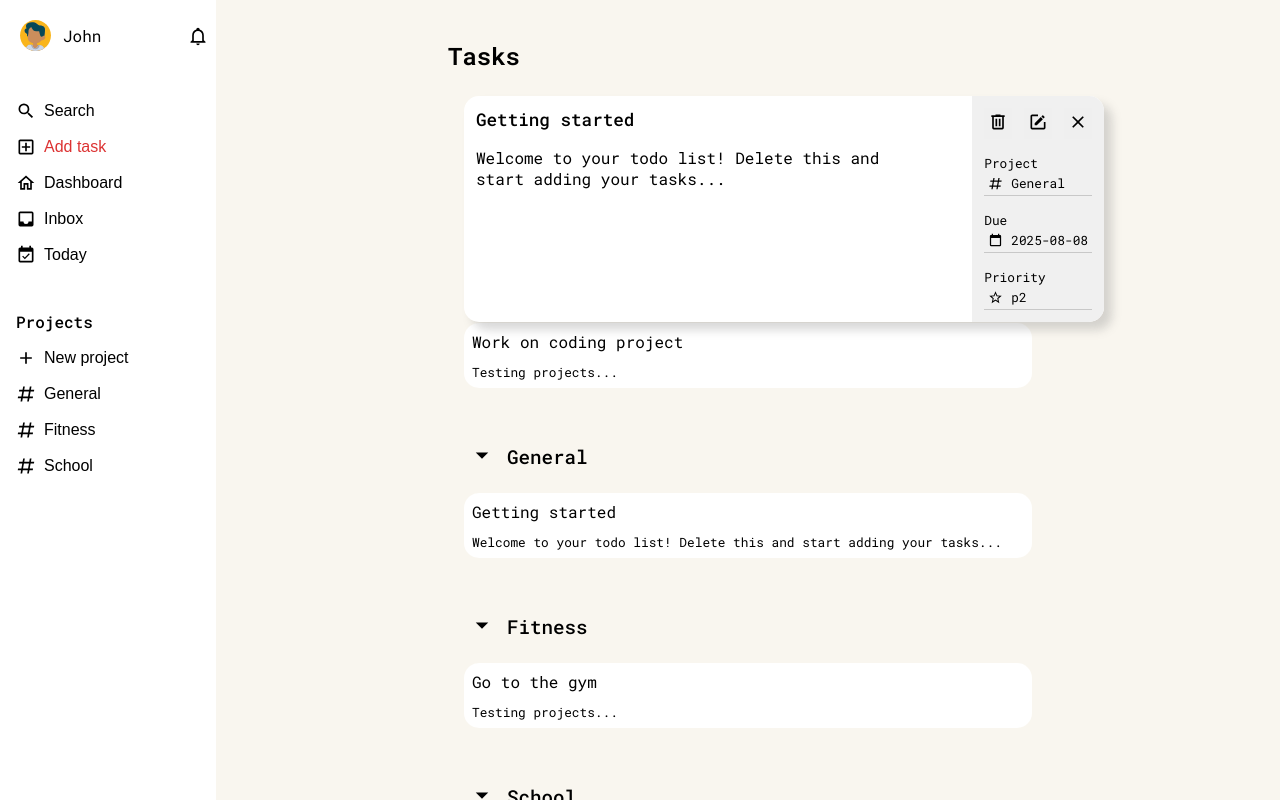
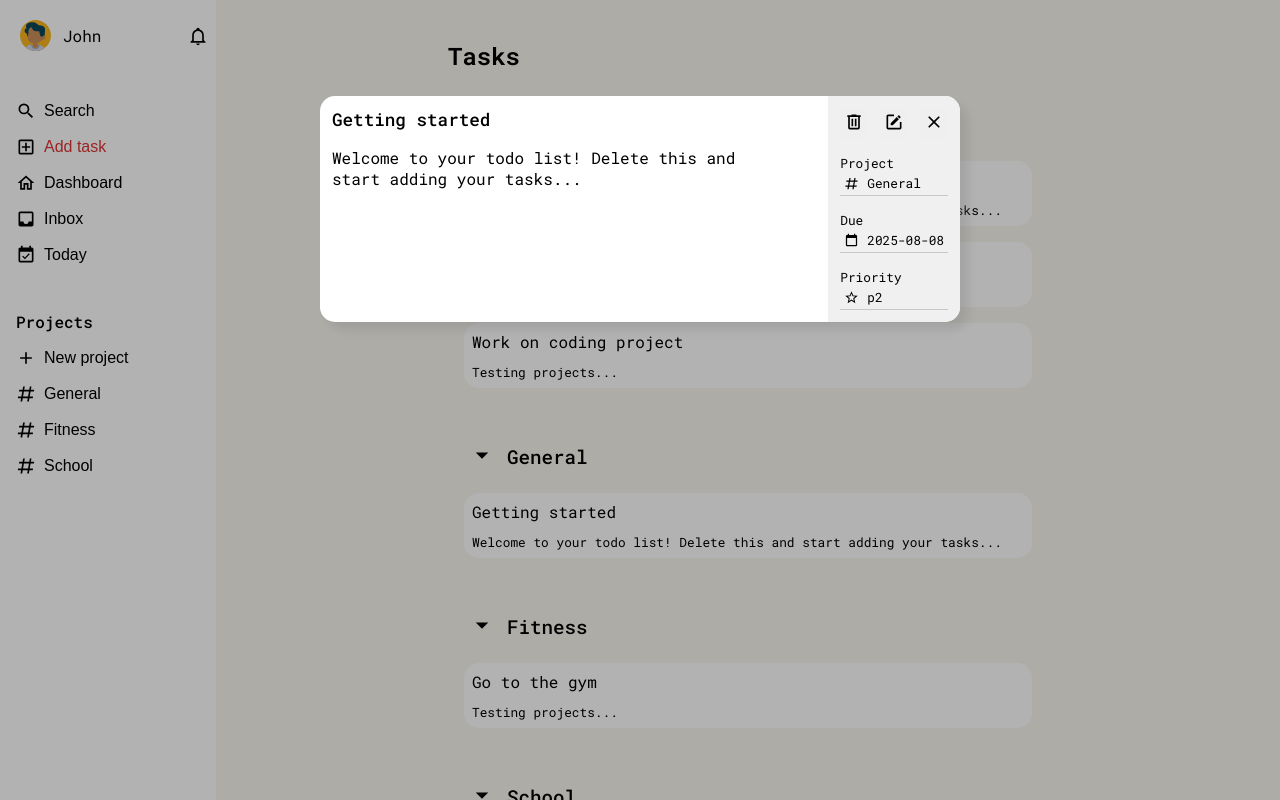
Before and after one commit to tjamescpp/todo-react-app, a React (Vite) app: page / in a window 1280 px wide. Both pictures are taken after a click on the element 748 px from the left and 193 px from the top of the page. Built offline with nearby package versions, Linux system fonts and the light colour scheme.

Commit message:
Added an overlay div
The add task form and task details modals are wrapped in an overlay div that disables the background

```diff
--- a/src/App.css
+++ b/src/App.css
@@ -74,6 +74,20 @@
 /* END OF SIDEBAR  */
 
 /* --- ADD TASK --- */
+
+/* Background overlay */
+.overlay {
+    position: fixed; /* covers the whole viewport */
+    top: 0;
+    left: 0;
+    width: 100%;
+    height: 100%;
+    background: rgba(0, 0, 0, 0.3); /* semi-transparent */
+    display: flex;
+    justify-content: center;
+    align-items: center;
+    z-index: 1000; /* sits above the rest of the app */
+}
 
 #addTaskForm {
     display: block;
@@ -240,7 +254,7 @@ textarea {
     justify-content: space-between;
     position: absolute;
     border-radius: 15px;
-    width: clamp(625px, 50%, 700px);
+    width: clamp(625px, 50%, 750px);
     box-shadow: var(--card-shadow);
     top: 6rem;
     background-color: white;
--- a/src/App.jsx
+++ b/src/App.jsx
@@ -1,5 +1,4 @@
-// import { useState } from 'react';
-import { TasksContext } from './components/tasksContext.js';
+import { useState } from 'react';
 import './App.css';
 import Button from './components/Button';
 import Content from './components/Content';
@@ -11,7 +10,6 @@ import SidebarList from './components/SidebarList';
 import ToDoList from './components/ToDoList.jsx';
 import TaskForm from './components/TaskForm.jsx';
 import { users, tasks } from './data.js';
-import { useState } from 'react';
 
 function App() {
     const [allTasks, setAllTasks] = useState(tasks);
--- a/src/components/Task.jsx
+++ b/src/components/Task.jsx
@@ -46,6 +46,7 @@ export default function Task({ task, handleTaskDeleted }) {
 
 function TaskDetails({ task, handleClose, handleTaskDeleted }) {
     return (
+        <div className="overlay">
             <div id="taskDetails">
                 <div id="detailsTitleDescription">
                     <p id="detailsTitle">{task.title}</p>
@@ -97,6 +98,7 @@ function TaskDetails({ task, handleClose, handleTaskDeleted }) {
                     />
                 </div>
             </div>
+        </div>
     );
 }
 
--- a/src/components/TaskForm.jsx
+++ b/src/components/TaskForm.jsx
@@ -18,6 +18,7 @@ export default function TaskForm({ handleCancel, handleConfirm }) {
     };
 
     return (
+        <div className="overlay">
             <div id="addTaskForm">
                 <form onSubmit={(e) => handleConfirm(e)}>
                     <fieldset>
@@ -104,6 +105,7 @@ export default function TaskForm({ handleCancel, handleConfirm }) {
                     </fieldset>
                 </form>
             </div>
+        </div>
     );
 }
 
--- a/src/components/TasksContext.js
+++ /dev/null
@@ -1,4 +0,0 @@
-import { createContext } from 'react';
-// import { tasks } from '../data';
-
-export const TasksContext = createContext(null);
```
Lines whose indentation alone changed are shown as unchanged.
